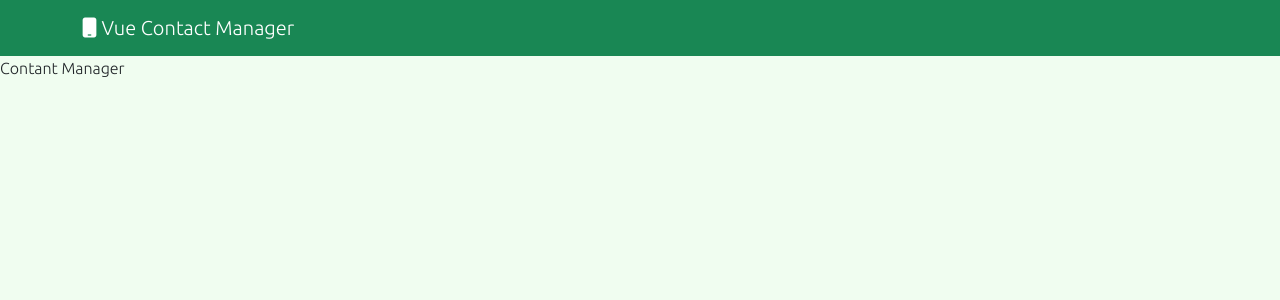
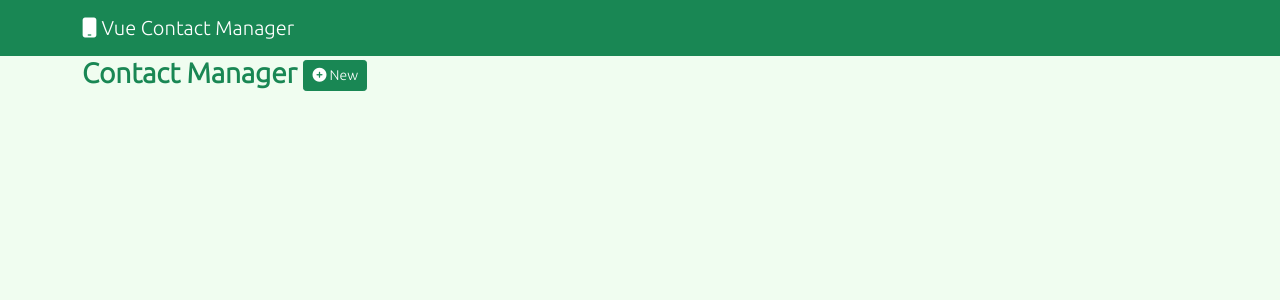
Before and after one commit to GovindSingh9447/vue-contact-manager, a Vue app: page /#/contacts in a window 1280 px wide. Shown: the top 300 px of the page. Built offline with nearby package versions, Linux system fonts and the light colour scheme.

Commit message:
Add Contact

```diff
--- a/src/views/ContantManager.vue
+++ b/src/views/ContantManager.vue
@@ -1,5 +1,13 @@
 <template>
-  Contant Manager
+  <div class="container">
+    <div class="row">
+      <div class="col">
+        <p class="h3 text-success fw-bold">Contact Manager
+          <router-link to="/contacts/add" class="btn btn-success btn-sm"><i class="fa fa-plus-circle"></i> New</router-link>
+        </p>
+      </div>
+    </div>
+  </div>
 </template>
 
 <script>
```
